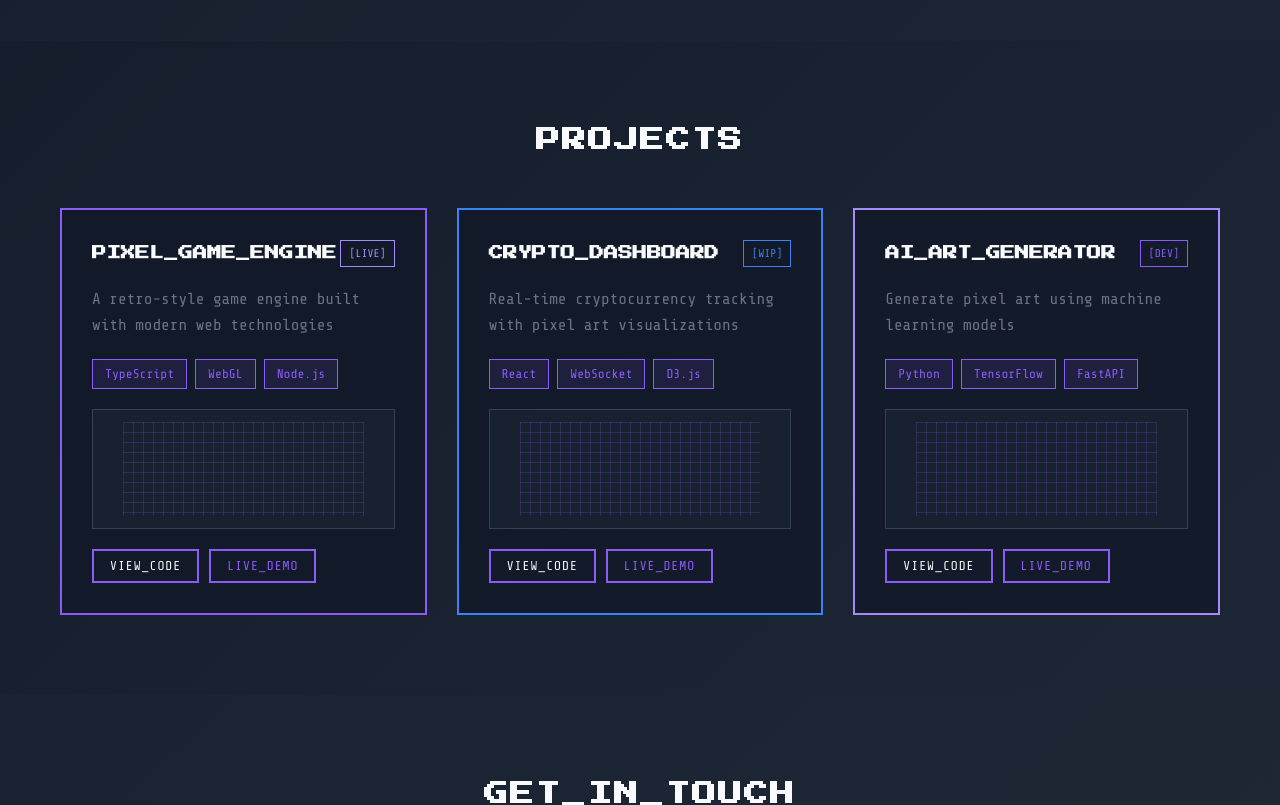
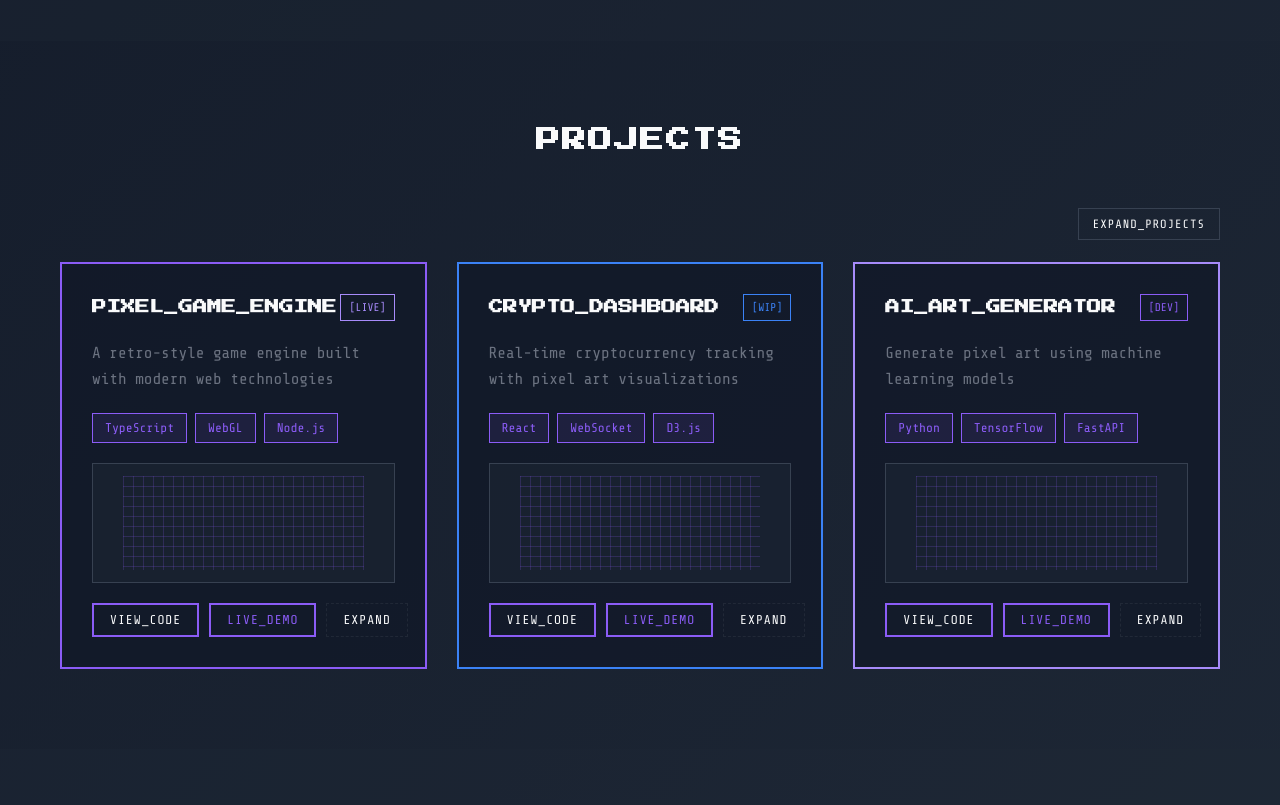
Before and after one commit to MayyaraHY/Portfolio, a React (Vite) app: page / in a window 1280 px wide. Shown: the part 1280-2085 px from the top of the page. Built offline with nearby package versions, Linux system fonts and the light colour scheme.

Commit message:
expand project window

```diff
--- a/src/components/Projects/Projects.css
+++ b/src/components/Projects/Projects.css
@@ -9,12 +9,63 @@
   gap: 30px;
 }
 
+/* Expanded state: larger cards and preview area */
+.pixel-projects.expanded .projects-grid {
+  grid-template-columns: repeat(auto-fit, minmax(450px, 1fr));
+  gap: 40px;
+}
+
 .project-card {
   background: rgba(17, 24, 39, 0.7);
   border: 2px solid;
   padding: 30px;
   border-radius: 0;
   transition: all 0.3s ease;
+}
+
+/* Only apply hover effects to non-expanded cards */
+.project-card:not(.is-expanded):hover {
+  /* Intentionally kept static on hover per user request */
+  transform: none;
+  box-shadow: none;
+}
+
+/* Expanded/float state for a specific project */
+.project-card.is-expanded,
+.project-card.is-expanded .project-preview,
+.project-card.is-expanded .pixel-art-preview {
+  transition: all 320ms cubic-bezier(.2,.8,.2,1);
+  will-change: transform, width, height, opacity;
+}
+
+/* Center the expanded card as a modal-like element */
+.project-card.is-expanded {
+  position: fixed;
+  top: 50%;
+  left: 50%;
+  transform: translate(-50%, -50%) scale(1);
+  width: min(92vw, 1000px);
+  max-width: 1000px;
+  z-index: 1100; /* above header and overlay */
+  box-shadow: 0 48px 100px rgba(2,6,23,0.85);
+  border-radius: 10px;
+  background: rgba(17,24,39,0.95);
+  padding: 36px;
+  overflow: auto;
+}
+
+/* Remove hover effects specifically from expanded cards */
+.project-card.is-expanded:hover {
+  transform: translate(-50%, -50%) scale(1) !important;
+  box-shadow: 0 48px 100px rgba(2,6,23,0.85) !important;
+}
+
+.project-card.is-expanded .pixel-art-preview {
+  height: 340px;
+}
+
+.pixel-projects.expanded .project-card {
+  padding: 40px;
 }
 
 .project-card.purple {
@@ -27,11 +78,6 @@
 
 .project-card.accent {
   border-color: var(--pixel-accent);
-}
-
-.project-card:hover {
-  transform: translateY(-5px);
-  box-shadow: 0 10px 30px rgba(139, 92, 246, 0.2);
 }
 
 .project-header {
@@ -105,6 +151,10 @@
   border: 1px solid var(--pixel-border);
 }
 
+.pixel-projects.expanded .pixel-art-preview {
+  height: 220px;
+}
+
 .pixel-grid-small {
   width: 80%;
   height: 80%;
@@ -123,3 +173,41 @@
   padding: 8px 16px;
   font-size: 0.8rem;
 }
+
+.pixel-btn.toggle {
+  padding: 8px 14px;
+  font-size: 0.75rem;
+  background: transparent;
+  border: 1px solid var(--pixel-border);
+  color: var(--pixel-light);
+  cursor: pointer;
+}
+
+.project-actions .toggle-expand {
+  background: transparent;
+  border: 1px dashed rgba(255,255,255,0.06);
+}
+
+/* Full-page overlay used to blur/dim background */
+.projects-overlay {
+  position: fixed;
+  top: 0;
+  left: 0;
+  width: 100vw;
+  height: 100vh;
+  background: rgba(0,0,0,0.36);
+  backdrop-filter: blur(6px) saturate(1.02);
+  z-index: 1010; /* above header but below expanded card */
+}
+
+/* Controls */
+.projects-controls {
+  display: flex;
+  justify-content: flex-end;
+  margin: 16px 0 22px;
+}
+
+.pixel-btn.toggle:focus {
+  outline: 2px solid var(--pixel-accent);
+  outline-offset: 2px;
+}
--- a/src/components/Projects/Projects.jsx
+++ b/src/components/Projects/Projects.jsx
@@ -1,7 +1,9 @@
-import React from 'react';
+import React, { useState } from 'react';
 import './Projects.css';
 
 const Projects = () => {
+  const [expanded, setExpanded] = useState(false);
+  const [expandedIndex, setExpandedIndex] = useState(null);
   const projects = [
     {
       title: "PIXEL_GAME_ENGINE",
@@ -27,13 +29,30 @@ const Projects = () => {
   ];
 
   return (
-    <section id="projects" className="pixel-projects">
+    <section id="projects" className={`pixel-projects ${expanded ? 'expanded' : ''}`}>
       <div className="container">
         <h2 className="pixel-section-title">PROJECTS</h2>
+        <div className="projects-controls">
+          <button
+            className="pixel-btn toggle"
+            onClick={() => setExpanded(prev => !prev)}
+            aria-pressed={expanded}
+          >
+            {expanded ? 'COLLAPSE_PROJECTS' : 'EXPAND_PROJECTS'}
+          </button>
+        </div>
+        {/* Overlay to blur background when a project is expanded */}
+        {expandedIndex !== null && (
+          <div
+            className="projects-overlay"
+            onClick={() => setExpandedIndex(null)}
+            aria-hidden="true"
+          />
+        )}
 
-        <div className="projects-grid">
+  <div className="projects-grid">
           {projects.map((project, index) => (
-            <div key={index} className={`project-card ${project.color}`}>
+            <div key={index} className={`project-card ${project.color} ${expandedIndex === index ? 'is-expanded' : ''}`}>
               <div className="project-header">
                 <h3>{project.title}</h3>
                 <span className={`status ${project.status.toLowerCase()}`}>
@@ -58,6 +77,13 @@ const Projects = () => {
               <div className="project-actions">
                 <button className="pixel-btn small">VIEW_CODE</button>
                 <button className="pixel-btn small secondary">LIVE_DEMO</button>
+                <button
+                  className="pixel-btn small toggle-expand"
+                  onClick={() => setExpandedIndex(expandedIndex === index ? null : index)}
+                  aria-pressed={expandedIndex === index}
+                >
+                  {expandedIndex === index ? 'CLOSE' : 'EXPAND'}
+                </button>
               </div>
             </div>
           ))}
```
